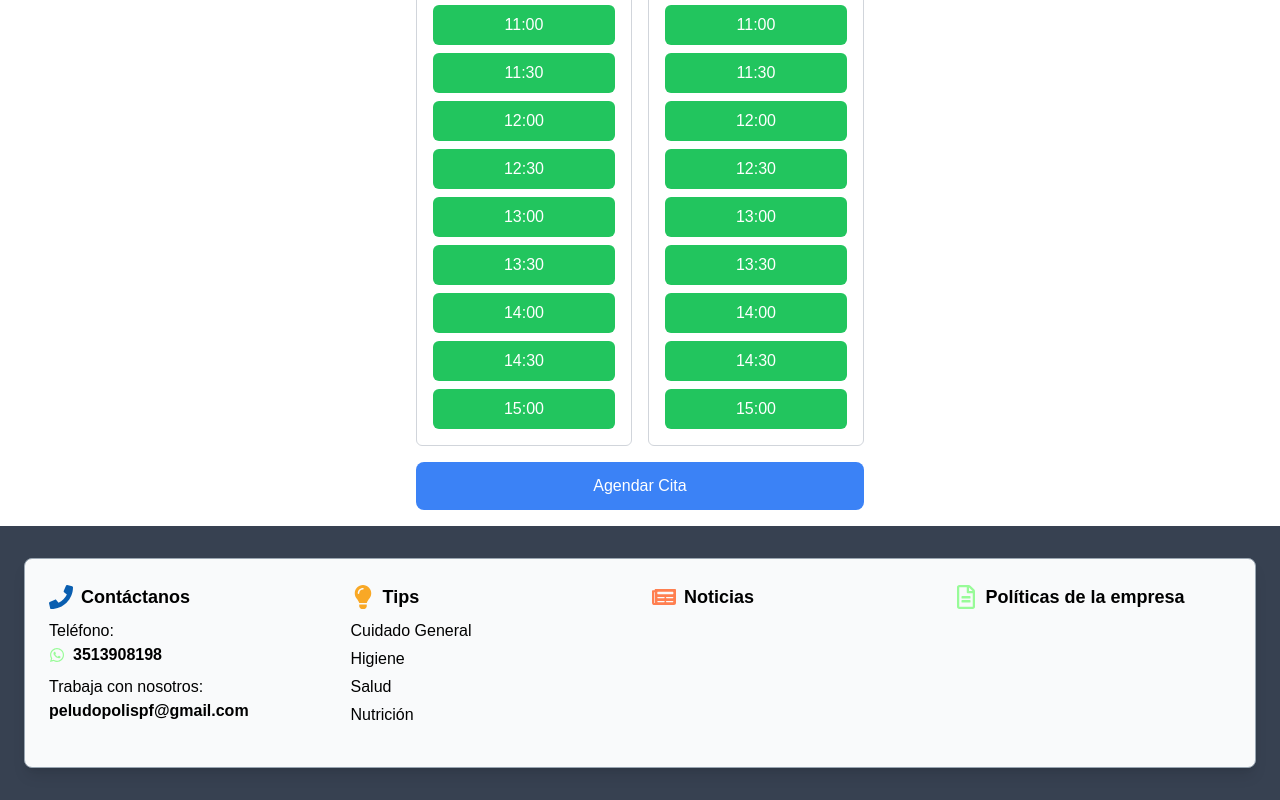
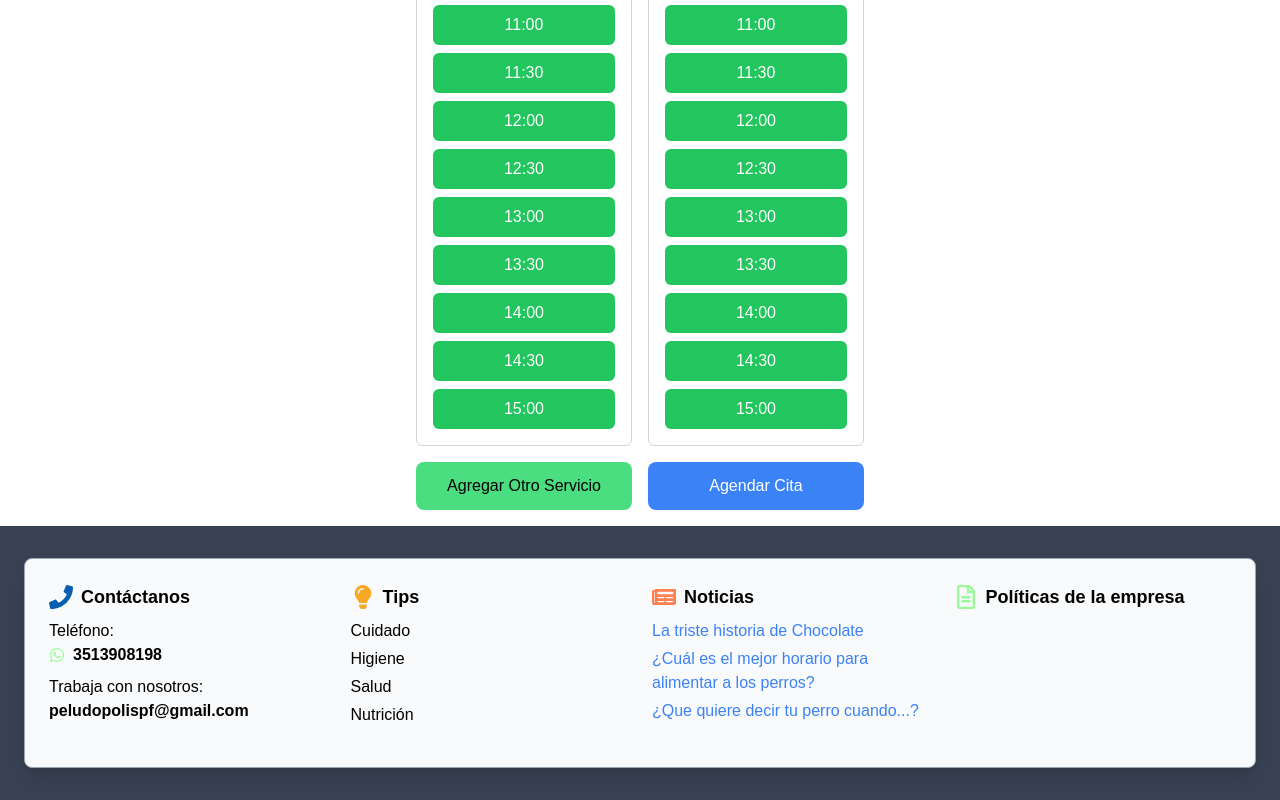
Before and after one commit to peludopolis/peludopolis, a Next.js app in the folder Front/: page /appointments/new in a window 1280 px wide. Shown: the part 861-1661 px from the top of the page. Built offline with nearby package versions, Linux system fonts and the light colour scheme.

Commit message:
Se crea pop-up de noticias y se agregan las noticias

```diff
--- a/Front/app/Footer/page.tsx
+++ b/Front/app/Footer/page.tsx
@@ -1,7 +1,14 @@
-import React from 'react';
-import { FaWhatsapp, FaPhone, FaLightbulb, FaNewspaper, FaRegFileAlt } from 'react-icons/fa';
+"use client";
+
+import React, { useState } from "react";
+import { FaWhatsapp, FaPhone, FaLightbulb, FaNewspaper, FaRegFileAlt } from "react-icons/fa";
 
 const Footer = () => {
+  const [popupContent, setPopupContent] = useState<null | string>(null);
+
+  const openPopup = (url: string) => setPopupContent(url);
+  const closePopup = () => setPopupContent(null);
+
   return (
     <footer className="bg-gray-700 py-8 px-6 flex flex-col items-center gap-8 mt-4">
       <div className="flex flex-col items-start p-6 border border-tertiary rounded-lg bg-gray-50 shadow-lg w-full">
@@ -32,10 +39,10 @@ const Footer = () => {
               <span className="text-lg font-semibold text-black">Tips</span>
             </div>
             <div className="flex flex-col gap-1 text-black">
-              <a href="/tips#general">Cuidado General</a>
-              <a href="/tips#hygiene">Higiene</a>
-              <a href="/tips#health">Salud</a>
-              <a href="/tips#nutrition">Nutrición</a>
+              <a href="/tips#general" className="block w-fit">Cuidado</a>
+              <a href="/tips#hygiene" className="block w-fit">Higiene</a>
+              <a href="/tips#health" className="block w-fit">Salud</a>
+              <a href="/tips#nutrition" className="block w-fit">Nutrición</a>
             </div>
           </div>
 
@@ -43,6 +50,38 @@ const Footer = () => {
             <div className="flex items-center gap-2">
               <FaNewspaper className="text-danger" size={24} />
               <span className="text-lg font-semibold text-black">Noticias</span>
+            </div>
+            <div className="flex flex-col gap-1 text-blue-500">
+              <button
+                onClick={() =>
+                  openPopup(
+                    "https://www.infobae.com/mascotas/2024/12/10/la-triste-historia-de-chocolate-el-perro-anciano-que-paso-de-ser-maltratado-a-morir-rodeado-de-amor/"
+                  )
+                }
+                className="text-left"
+              >
+                La triste historia de Chocolate
+              </button>
+              <button
+                onClick={() =>
+                  openPopup(
+                    "https://www.lanacion.com.ar/lifestyle/cual-es-el-mejor-horario-para-alimentar-a-los-perros-esto-es-lo-que-dice-la-ciencia-nid10122024/"
+                  )
+                }
+                className="text-left"
+              >
+                ¿Cuál es el mejor horario para alimentar a los perros?
+              </button>
+              <button
+                onClick={() =>
+                  openPopup(
+                    "https://tn.com.ar/mascotas/2024/12/09/que-quiere-demostrar-un-perro-que-mete-la-cabeza-entre-las-piernas-de-su-dueno/"
+                  )
+                }
+                className="text-left"
+              >
+                ¿Que quiere decir tu perro cuando...?
+              </button>
             </div>
           </div>
 
@@ -54,6 +93,30 @@ const Footer = () => {
           </div>
         </div>
       </div>
+
+      {popupContent && (
+        <div
+          className="fixed inset-0 bg-black bg-opacity-50 flex justify-center items-center z-50"
+          onClick={closePopup}
+        >
+          <div
+            className="bg-white p-6 rounded-lg shadow-lg max-w-4xl w-11/12 relative"
+            onClick={(e) => e.stopPropagation()}
+          >
+            <button
+              onClick={closePopup}
+              className="absolute top-2 right-2 text-red-600 font-bold text-lg"
+            >
+              &times;
+            </button>
+            <iframe
+              src={popupContent}
+              title="Noticia"
+              className="w-full h-[400px] border-0"
+            />
+          </div>
+        </div>
+      )}
     </footer>
   );
 };
--- a/Front/app/appointments/new/page.tsx
+++ b/Front/app/appointments/new/page.tsx
@@ -17,6 +17,7 @@ const NewAppointmentPage: React.FC = () => {
 
   const [selectedSlot, setSelectedSlot] = useState<Slot | null>(null);
   const [availableSlots, setAvailableSlots] = useState<AvailableSlots>({});
+  const [appointments, setAppointments] = useState<Slot[]>([]); // Para almacenar múltiples citas
   const router = useRouter();
   const services = ['Elija un servicio ', 'Baño', 'Corte de pelo', 'Corte de uña'];
 
@@ -41,6 +42,21 @@ const NewAppointmentPage: React.FC = () => {
     } catch (error) {
       alert('Error al enviar la cita. Por favor, verifica la conexión al servidor.');
     }
+  };
+
+  const handleAddAnotherService = () => {
+    if (selectedSlot) {
+      setAppointments((prevAppointments) => [...prevAppointments, selectedSlot]);
+    }
+    setFormData({
+      name: '',
+      petName: '',
+      service: '',
+      date: '',
+      time: '',
+    });
+    setSelectedSlot(null);
+    alert('Puedes agregar otro servicio ahora.');
   };
 
   const generateDates = () => {
@@ -197,22 +213,34 @@ const NewAppointmentPage: React.FC = () => {
           </div>
         </div>
 
-        {selectedSlot && (
+        {appointments.length > 0 && (
           <div className="mt-6 border p-4 rounded-lg bg-gray-50">
-            <h3 className="text-lg font-bold text-black">Detalles de la Cita:</h3>
-            <p className="text-black"><strong>Cliente:</strong> {selectedSlot.name}</p>
-            <p className="text-black"><strong>Mascota:</strong> {selectedSlot.petName}</p>
-            <p className="text-black"><strong>Servicio:</strong> {selectedSlot.service}</p>
-            <p className="text-black"><strong>Fecha:</strong> {selectedSlot.date}</p>
-            <p className="text-black"><strong>Hora:</strong> {selectedSlot.time}</p>
+            <h3 className="text-lg font-bold text-black">Detalles de las Citas:</h3>
+            {appointments.map((appointment, index) => (
+              <div key={index} className="mb-4">
+                <p className="text-black"><strong>Cliente:</strong> {appointment.name}</p>
+                <p className="text-black"><strong>Mascota:</strong> {appointment.petName}</p>
+                <p className="text-black"><strong>Servicio:</strong> {appointment.service}</p>
+                <p className="text-black"><strong>Fecha:</strong> {appointment.date}</p>
+                <p className="text-black"><strong>Hora:</strong> {appointment.time}</p>
+              </div>
+            ))}
           </div>
         )}
 
-        <div className="mt-6">
+        <div className="mt-6 flex justify-between items-center space-x-4">
+          <button
+            type="button"
+            onClick={handleAddAnotherService}
+            className="flex-1 bg-green-400 text-black p-3 rounded-lg hover:bg-green-500"
+          >
+            Agregar Otro Servicio
+          </button>
+
           <button
             type="submit"
-            className="w-full bg-blue-500 text-white p-3 rounded-lg"
-            disabled={!selectedSlot}
+            className="flex-1 bg-blue-500 text-white p-3 rounded-lg hover:bg-blue-600"
+            disabled={appointments.length === 0}
           >
             Agendar Cita
           </button>
```
